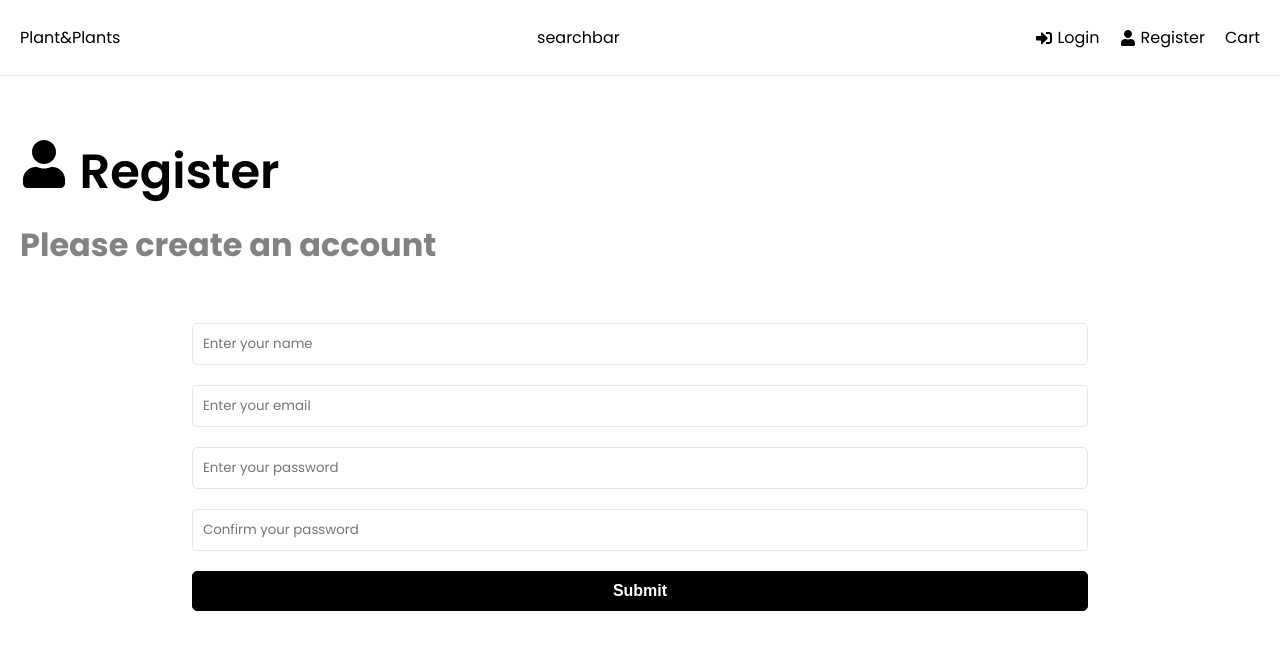
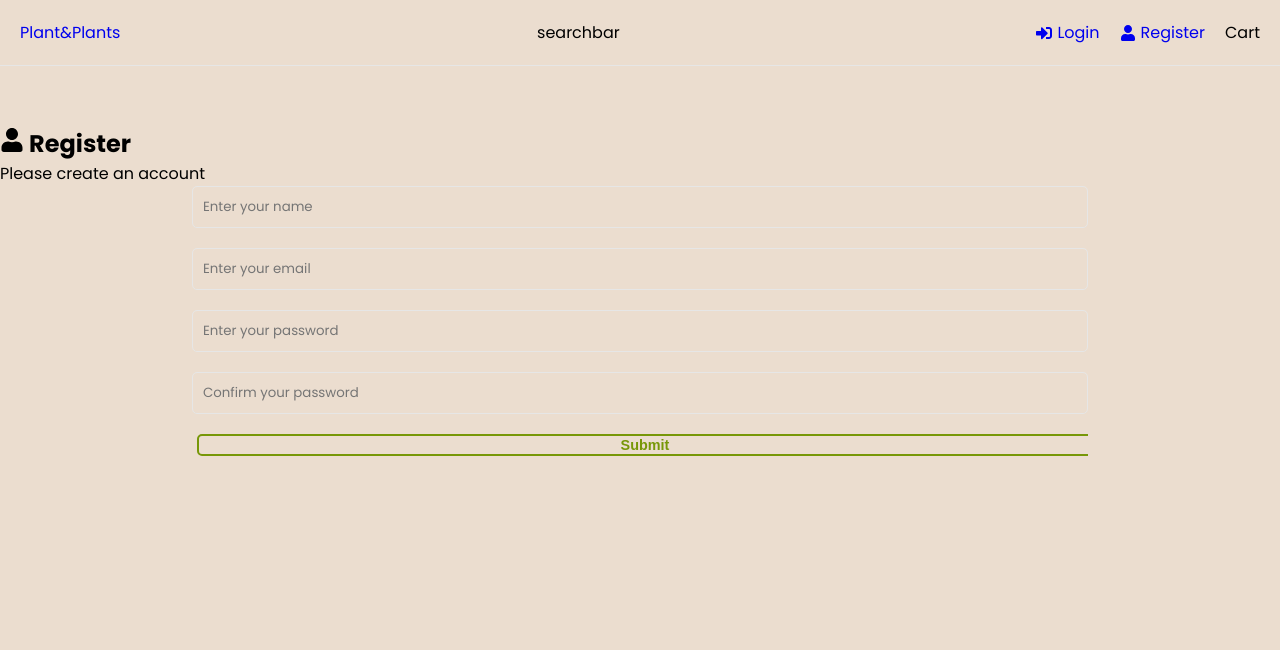
Before and after one commit to Daniela510/plant-ecom, a React (Create React App) app in the folder frontend/: page /register in a window 1280 px wide. Shown: the top 650 px of the page. Built offline with nearby package versions, Linux system fonts and the light colour scheme.

Commit message:
more sass

```diff
--- a/frontend/src/App.js
+++ b/frontend/src/App.js
@@ -1,4 +1,5 @@
-import {BrowserRouter as Router, Routes, Route} from 'react-router-dom'
+import {BrowserRouter as Router, Routes, Route} from 'react-router-dom';
+import "./css/style.css";
 import { ToastContainer } from 'react-toastify';
 import Header from './components/Header';
 import Login from './pages/Login';
@@ -10,7 +11,7 @@ function App() {
   return (
     <>
     <Router>
-    <div>
+    <>
       <ToastContainer />
       <Header/>
       <Routes>
@@ -18,7 +19,7 @@ function App() {
         <Route path='/login' element ={<Login/>} />
         <Route path='/register' element ={<Register />} />
       </Routes>
-    </div>
+    </>
     </Router>
     </>
   );
--- a/frontend/src/components/PlantCard.jsx
+++ b/frontend/src/components/PlantCard.jsx
@@ -2,14 +2,14 @@ const PlantCard = ({ plant }) => {
     const src = "/images/" + plant.image
 
     return (
-      <div >
+      <div className="card">
         <img
           src={src}
           alt="No image found"
         />
-        <div>
-            <h2>{plant.name}</h2>
-          <p>Description: {plant.desc}</p>
+        <div className="card__text">
+            <p className="card__text__title">{plant.name}</p>
+          <p>{Intl.NumberFormat('en-IN',{ style: 'currency', currency: 'EUR' }).format(plant.price)} <button className="btn">+</button></p>
         </div>
       </div>
     );
--- a/frontend/src/css/style.css
+++ b/frontend/src/css/style.css
@@ -1,15 +1,86 @@
+@import url("https://fonts.googleapis.com/css2?family=Poppins:wght@300;400;600;700&display=swap");
 *,
 *::after,
 *::before {
   margin: 0;
   padding: 0;
+  box-sizing: border-box;
+  background-color: #ebddcf;
   /*  this make the a-inner-links scroll not jump*/
   scroll-behavior: smooth;
+  overflow-x: hidden;
 }
 
-ul, li, a {
+body {
+  font-family: "Poppins", sans-serif;
+  height: 100vh;
+}
+
+ul,
+li,
+a {
   text-decoration: none;
   list-style: none;
 }
 
+main {
+  display: flex;
+  width: calc(100vw - 16px);
+  flex-wrap: wrap;
+  justify-content: space-between;
+}
+
+.card {
+  margin: 7px;
+  width: calc(33vw - 16px);
+}
+.card__text {
+  cursor: pointer;
+  padding: 7px;
+  display: flex;
+  justify-content: space-evenly;
+}
+.card__text p:first-child {
+  font-weight: 600;
+}
+.card__text p:last-child {
+  display: flex;
+}
+
+.card img {
+  cursor: pointer;
+  padding: 7px;
+  width: calc(33vw - 16px);
+  border-radius: calc((33vw - 16px) / 2);
+  border: 2px solid #779708;
+  transition: 0.2s ease-in-out;
+}
+
+.card img:hover {
+  border-radius: 0;
+}
+
+.btn {
+  margin-left: 5px;
+  padding: 1px 7px;
+  border-radius: 5px;
+  border: 2px solid #779708;
+  background: #ebddcf;
+  color: #779708;
+  font-size: 0.9rem;
+  font-weight: 700;
+  cursor: pointer;
+  text-align: center;
+  appearance: button;
+  display: flex;
+  align-items: center;
+  justify-content: center;
+  transition: 0.2s ease-in-out;
+}
+
+.btn:hover {
+  background-color: #779708;
+  color: #ebddcf;
+}
+
 /*# sourceMappingURL=style.css.map */
--- a/frontend/src/index.css
+++ b/frontend/src/index.css
@@ -1,47 +1,3 @@
-@import url('https://fonts.googleapis.com/css2?family=Poppins:wght@300;400;600;700&display=swap');
-
-* {
-  margin: 0;
-  padding: 0;
-  box-sizing: border-box;
-}
-
-body {
-  font-family: 'Poppins', sans-serif;
-  height: 100vh;
-}
-
-a {
-  text-decoration: none;
-  color: #000;
-}
-
-p {
-  line-height: 1.7;
-}
-
-ul {
-  list-style: none;
-}
-
-li {
-  line-height: 2.2;
-}
-
-h1,
-h2,
-h3 {
-  font-weight: 600;
-  margin-bottom: 10px;
-}
-
-.container {
-  width: 100%;
-  max-width: 960px;
-  margin: 0 auto;
-  padding: 0 20px;
-  text-align: center;
-}
 
 .header {
   display: flex;
@@ -73,39 +29,6 @@ h3 {
 
 .header ul li a svg {
   margin-right: 5px;
-}
-
-.heading {
-  font-size: 2rem;
-  font-weight: 700;
-  margin-bottom: 50px;
-  padding: 0 20px;
-}
-
-.heading p {
-  color: #828282;
-}
-
-.goals {
-  display: grid;
-  grid-template-columns: repeat(2, 1fr);
-  gap: 10px;
-}
-
-.goal {
-  background-color: #f4f4f4;
-  margin: 10px 0;
-  padding: 20px 0 10px;
-  position: relative;
-}
-
-.goal .close {
-  position: absolute;
-  top: 10px;
-  right: 15px;
-  cursor: pointer;
-  border: none;
-  background: none;
 }
 
 .form,
@@ -165,10 +88,6 @@ h3 {
   margin-bottom: 20px;
 }
 
-.btn:hover {
-  transform: scale(0.98);
-}
-
 .loadingSpinnerContainer {
   position: fixed;
   top: 0;
--- a/frontend/src/pages/Main.jsx
+++ b/frontend/src/pages/Main.jsx
@@ -26,10 +26,11 @@ function Main() {
     return <Spinner/>
   }
 
-  return (plants ? (plants.map((plant) => (
-        <PlantCard plant={plant} key={plant.name}/>
-    ))) : (<Spinner/>)
-  )
+  return <main className="main">
+    {plants ? (plants.map((plant) => (
+        <PlantCard plant={plant} key={plant._id}/>
+    ))) : (<Spinner/>)}
+  </main>
 }
 
 export default Main
--- a/frontend/src/sass/_base.scss
+++ b/frontend/src/sass/_base.scss
@@ -1,12 +1,31 @@
+@use "variables" as var;
+@import url('https://fonts.googleapis.com/css2?family=Poppins:wght@300;400;600;700&display=swap');
+
 *,
 *::after,
 *::before {
   margin: 0;
   padding: 0;
-/*  this make the a-inner-links scroll not jump*/
+  box-sizing: border-box;
+  background-color: var.$c-light;
+  /*  this make the a-inner-links scroll not jump*/
   scroll-behavior: smooth;
+  overflow-x: hidden;
 }
-ul, li, a{
-    text-decoration: none;
-    list-style: none;
-  }
+body {
+  font-family: 'Poppins', sans-serif;
+  height: 100vh;
+}
+ul,
+li,
+a {
+  text-decoration: none;
+  list-style: none;
+}
+
+main {
+  display: flex;
+  width: calc(100vw - 16px);
+  flex-wrap: wrap;
+  justify-content: space-between;
+}
--- /dev/null
+++ b/frontend/src/sass/_button.scss
@@ -0,0 +1,22 @@
+@use "variables" as var;
+.btn {
+    margin-left: 5px;
+    padding: 1px 7px;
+    border-radius: 5px;
+    border: 2px solid var.$c-green;
+    background:var.$c-light;
+    color: var.$c-green;
+    font-size: 0.9rem;
+    font-weight: 700;
+    cursor: pointer;
+    text-align: center;
+    appearance: button;
+    display: flex;
+    align-items: center;
+    justify-content: center;
+    transition: 0.2s ease-in-out;
+  }
+  .btn:hover{
+      background-color: var.$c-green;
+      color: var.$c-light;
+  }
--- /dev/null
+++ b/frontend/src/sass/_variables.scss
@@ -0,0 +1,6 @@
+$c-light: #ebddcf;
+$c-green: #779708;
+$c-dark-green: #445404;
+$card-width: calc(33vw - 16px);
+$card-img-border: calc($card-width / 2);
+$pad: 7px;
--- a/frontend/src/sass/style.scss
+++ b/frontend/src/sass/style.scss
@@ -1 +1,3 @@
 @use "base";
+@use "card";
+@use "button";
```
Also changed, not shown: frontend/src/sass/_card.scss (added, +28 -0 lines), 1 other file (tests, documents, lock files or other folders).
